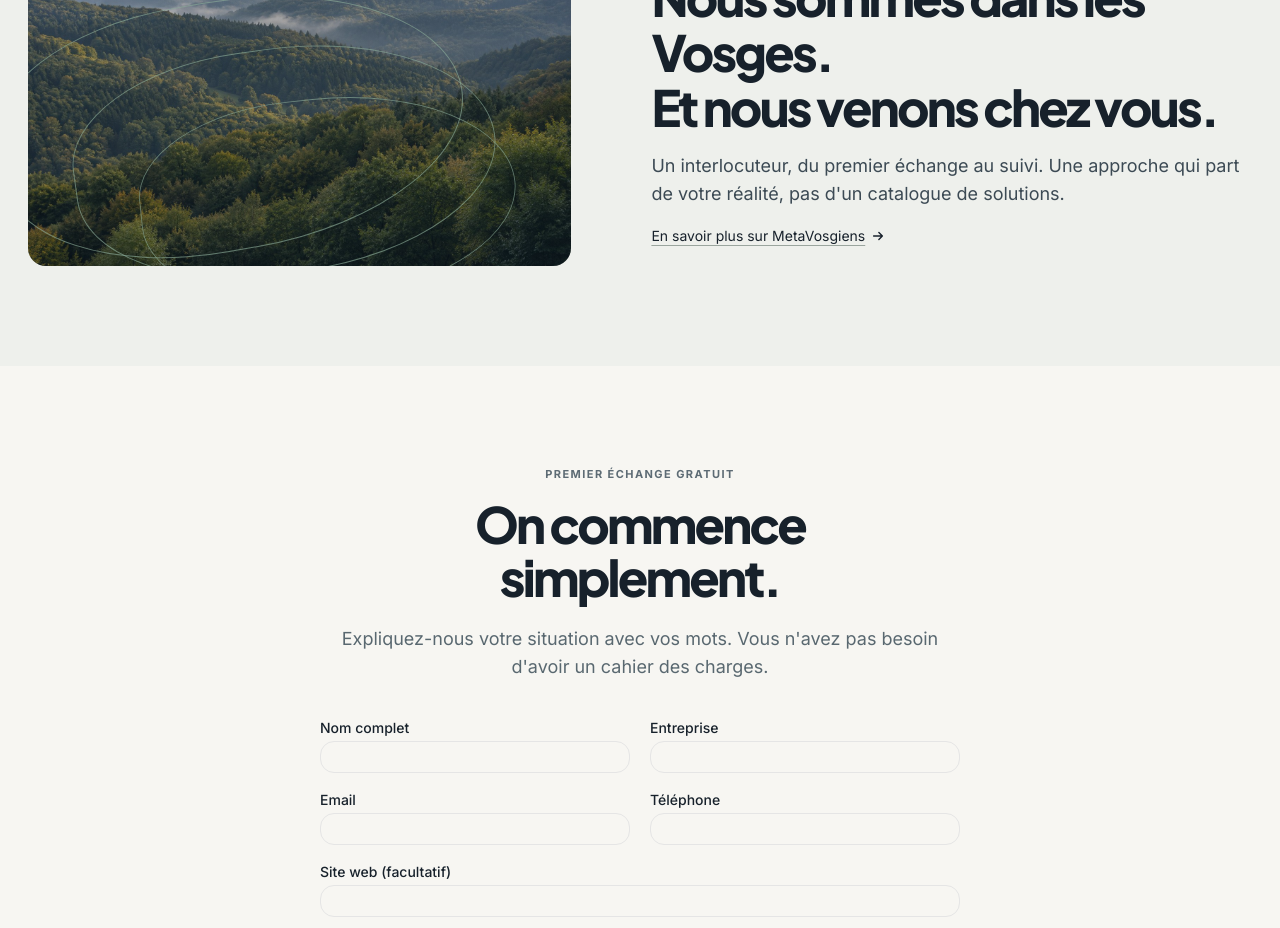
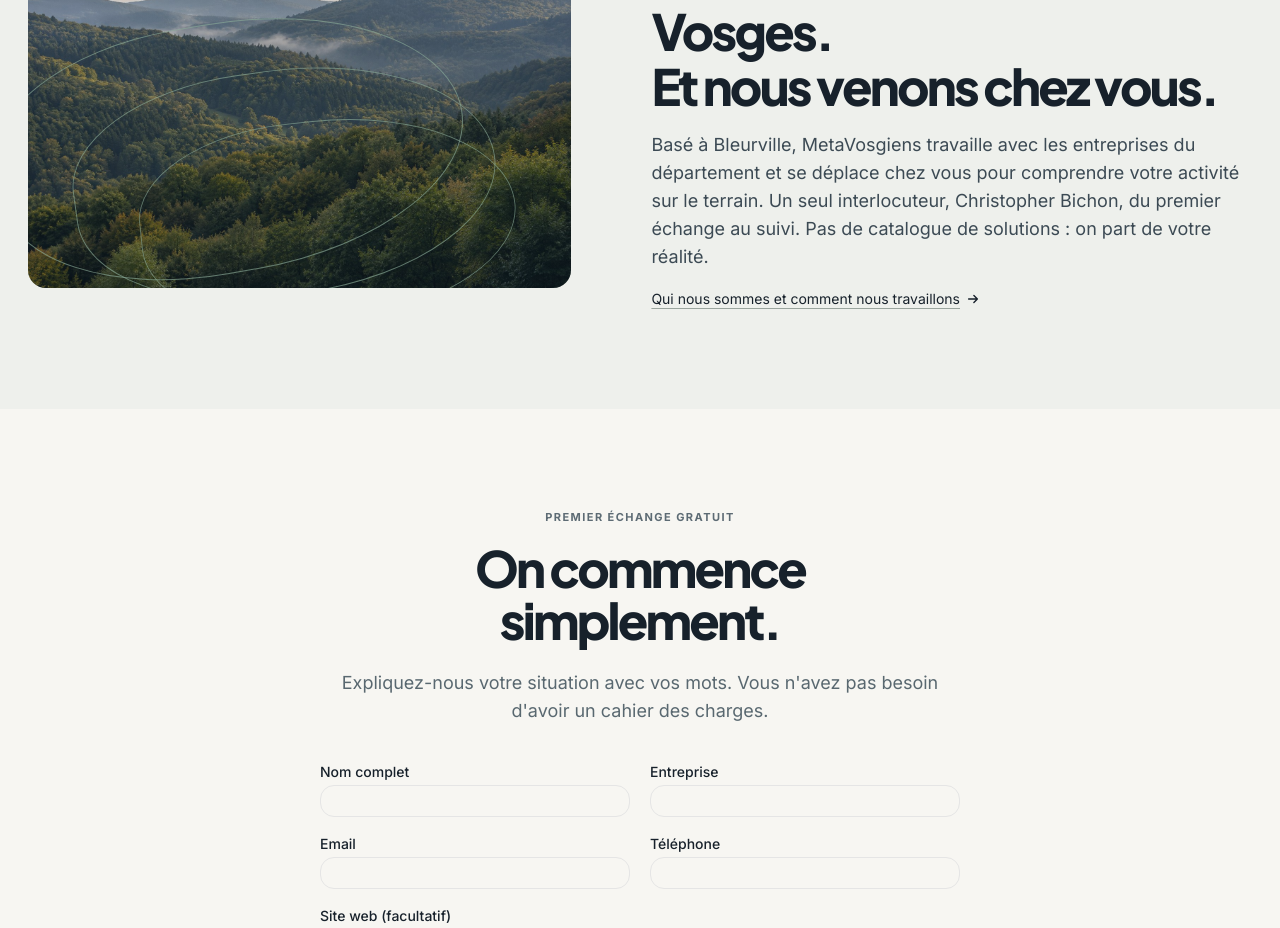
Before and after one commit to Krystopher88/metavosgiens-web, a Next.js app: page / in a window 1280 px wide. Shown: the part 2860-3788 px from the top of the page. Built offline with nearby package versions, Linux system fonts and the light colour scheme; no server answers.

Commit message:
feat(seo): précise la zone d'intervention et le fondateur dans la section Proximité

```diff
--- a/components/local-section.tsx
+++ b/components/local-section.tsx
@@ -31,10 +31,12 @@ export function LocalSection() {
           <br className="hidden md:block" /> Et nous venons chez vous.
         </h2>
         <p className="my-[18px] max-w-[590px] text-base text-[#3c4a54] md:text-lg">
-          Un interlocuteur, du premier échange au suivi. Une approche qui part de votre réalité, pas
-          d&apos;un catalogue de solutions.
+          Basé à Bleurville, MetaVosgiens travaille avec les entreprises du département et se
+          déplace chez vous pour comprendre votre activité sur le terrain. Un seul interlocuteur,
+          Christopher Bichon, du premier échange au suivi. Pas de catalogue de solutions : on part
+          de votre réalité.
         </p>
-        <ArrowLink href="/a-propos">En savoir plus sur MetaVosgiens</ArrowLink>
+        <ArrowLink href="/a-propos">Qui nous sommes et comment nous travaillons</ArrowLink>
       </div>
     </section>
   );
```
